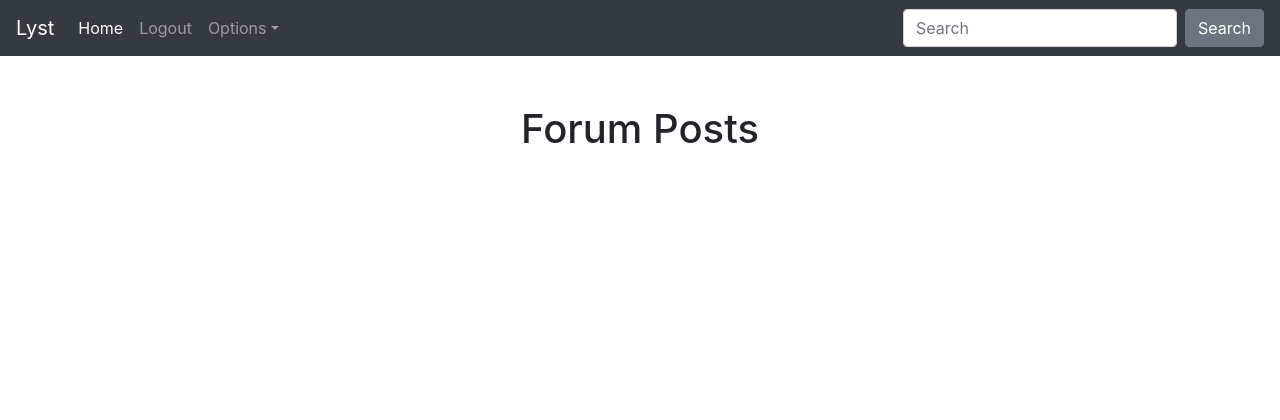
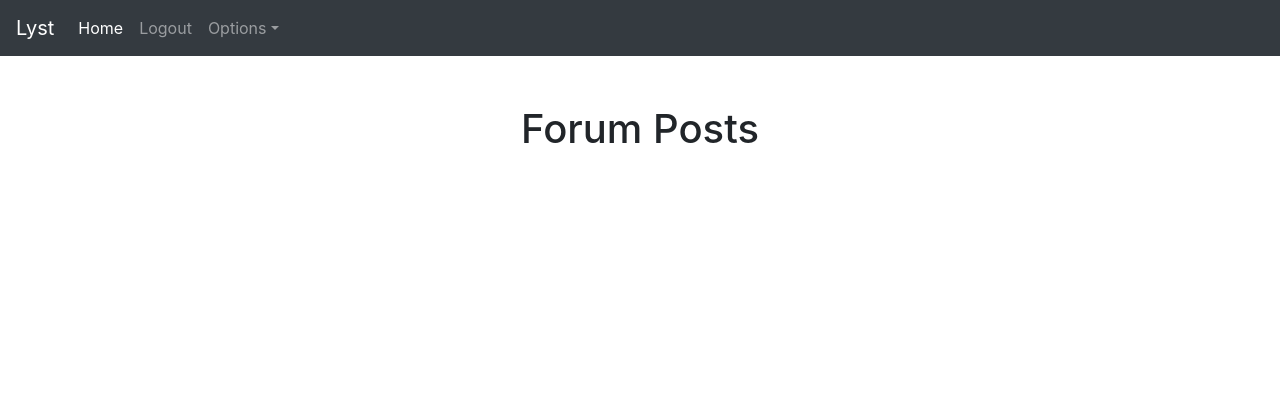
Before and after one commit to michaelyw1996/Lyst2, a Flask app: page /forum in a window 1280 px wide. Shown: the top 420 px of the page. Run offline with Flask 2, Linux system fonts and the light colour scheme; data that the repository does not hold is empty; some libraries are stand-ins or nearby versions.

Commit message:
search removed

```diff
--- a/app/templates/base.html
+++ b/app/templates/base.html
@@ -76,10 +76,6 @@
         </div>
       </li>
     </ul>
-    <form class="form-inline my-2 my-lg-0">
-      <input class="form-control mr-sm-2" type="text" placeholder="Search" aria-label="Search">
-      <button class="btn btn-secondary my-2 my-sm-0" type="submit">Search</button>
-    </form>
   </div>
 </nav>
 
```
